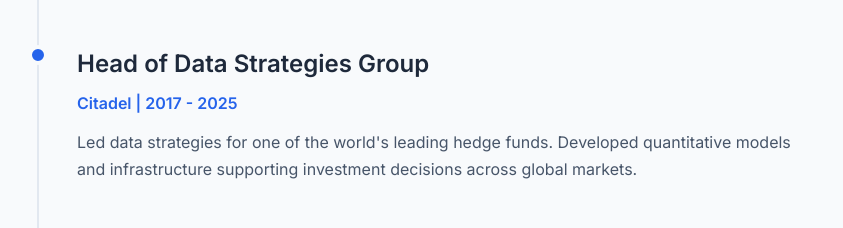
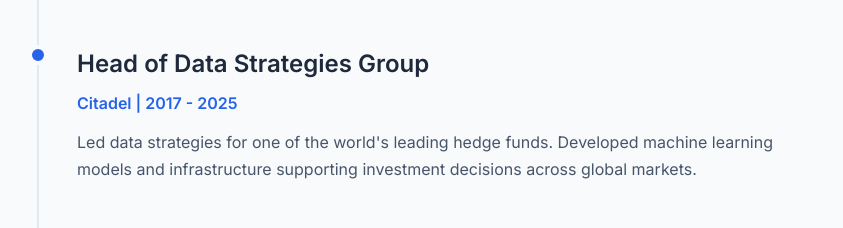
Before and after one commit to hallayang/hallayang.github.io, a plain HTML site: page index.html in a window 1280 px wide. Shown: the part 4601-4829 px from the top of the page, without its empty margins (223-1066 px from the left). Drawn offline with Linux system fonts and the light colour scheme.

Commit message:
Update job description to include machine learning

```diff
--- a/index.html
+++ b/index.html
@@ -240,7 +240,7 @@
                         <h3 class="timeline-title">Head of Data Strategies Group</h3>
                         <p class="timeline-period">Citadel | 2017 - 2025</p>
                         <p class="timeline-description">
-                            Led data strategies for one of the world's leading hedge funds. Developed quantitative
+                            Led data strategies for one of the world's leading hedge funds. Developed machine learning
                             models and infrastructure supporting investment decisions across global markets.
                         </p>
                     </div>
```
